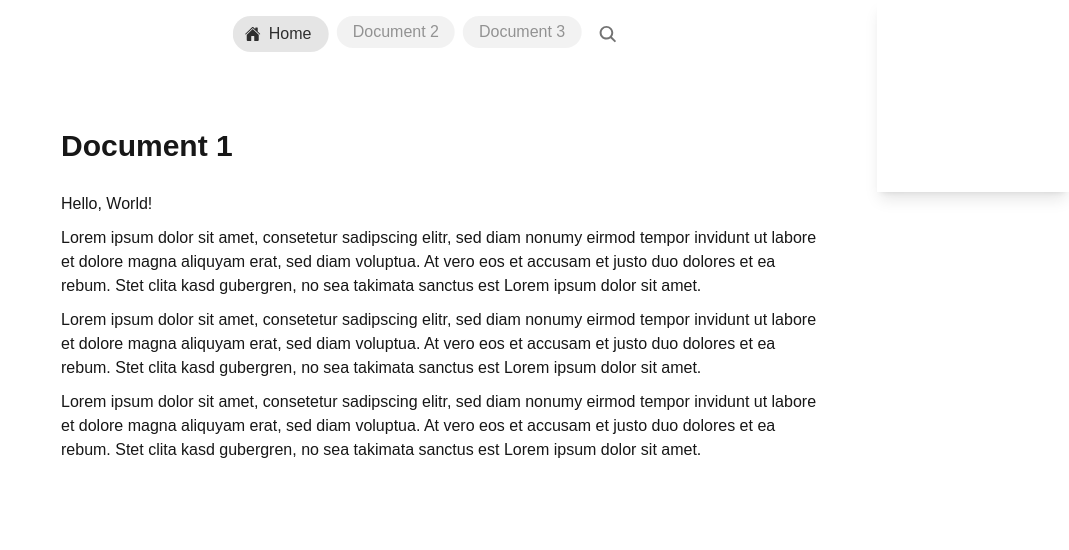
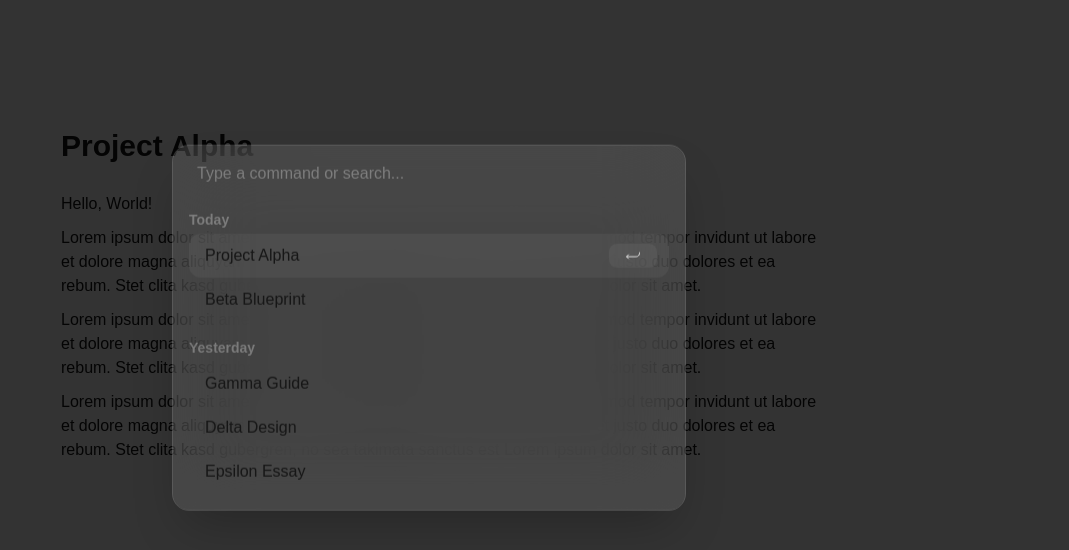
Before and after one commit to Johann-Haslinger/scriptum, a Next.js app: page /editor in a window 1280 px wide. Both pictures are taken after a click on the button 818 px from the left and 34 px from the top of the page. Shown: the top 550 px of the page, without its empty margins (211-1280 px from the left). Built offline with nearby package versions, Linux system fonts and the light colour scheme.

Commit message:
chore: add updatedAt field to Document interface and enhance command menu state management

```diff
--- a/package.json
+++ b/package.json
@@ -13,6 +13,7 @@
     "@dnd-kit/modifiers": "^9.0.0",
     "@dnd-kit/sortable": "^10.0.0",
     "@supabase/supabase-js": "^2.49.1",
+    "date-fns": "^4.1.0",
     "framer-motion": "^12.4.10",
     "lucide-react": "^0.477.0",
     "next": "15.2.1",
--- a/src/components/CommandMenu.tsx
+++ b/src/components/CommandMenu.tsx
@@ -1,48 +1,176 @@
+import { compareDesc, format, isToday, isYesterday, parseISO } from "date-fns";
 import { AnimatePresence, motion } from "framer-motion";
-import { useEffect } from "react";
-import { useCommandMenuUIStore } from "../store";
+import { PropsWithChildren, useEffect, useRef } from "react";
+import { IoClose, IoReturnDownBack } from "react-icons/io5";
+import { useOutsideClick } from "../hooks";
+import { useCommandMenuUIStore, useDocumentsStore, useDocumentsUIStore } from "../store";
+import { Document } from "../types";
 
 const CommandMenu = () => {
-  const isVisible = useCommandMenuUIStore((state) => state.isCommandMenuOpen);
-
-  const commandMenuVariants = {
-    hidden: {
-      opacity: 0,
-      scale: 0,
-    },
-    visible: {
-      opacity: 1,
-      scale: 1,
-    },
-  };
+  const { isCommandMenuOpen, searchQuery } = useCommandMenuUIStore();
 
   useCommandMenuKeyboardNavigation();
+  useDocumentFocus();
+  useSearchQueryReset();
 
   return (
-    <AnimatePresence>
-      {isVisible && (
-        <motion.div
-          variants={commandMenuVariants}
-          initial="hidden"
-          animate="visible"
-          exit="hidden"
-          className="absolute top-0 right-0 w-48 h-48 bg-white shadow-lg"
-        ></motion.div>
-      )}
-    </AnimatePresence>
+    <div>
+      <BackgroundOverlay />
+      <AnimatePresence>
+        {isCommandMenuOpen && (
+          <CommandMenuWrapper>
+            <CommandMenuInput />
+            {searchQuery ? <ResultsList /> : <RecentDocumentList />}
+          </CommandMenuWrapper>
+        )}
+      </AnimatePresence>
+    </div>
   );
 };
 
 export default CommandMenu;
 
+const CommandMenuInput = () => {
+  const { searchQuery, setSearchQuery, focusedDocumentId, setIsCommandMenuOpen } = useCommandMenuUIStore();
+  const focusedDocumentName = useDocumentsStore((state) => {
+    const doc = state.documents.find((doc) => doc.id === focusedDocumentId);
+    return doc?.name;
+  });
+  const inputRef = useRef<HTMLInputElement>(null);
+
+  useInitialFocus(inputRef);
+
+  return (
+    <div className="flex pt-4 pb-2 justify-between items-center px-4 xl:pl-6 w-full">
+      <div>
+        <input
+          ref={inputRef}
+          value={searchQuery}
+          onChange={(e) => setSearchQuery(e.target.value)}
+          className="w-full outline-none placeholder:text-white/30"
+          placeholder="Type a command or search..."
+        />
+        {focusedDocumentName && searchQuery.length > 0 && (
+          <div className="absolute top-[12px] flex line-clamp-1 left-0 px-6">
+            <div className="py-1">{searchQuery}</div>
+            <div className="opacity-60 bg-white/5 pr-2 rounded-lg py-1">
+              {focusedDocumentName.toLocaleLowerCase().startsWith(searchQuery.toLocaleLowerCase()) &&
+                focusedDocumentName.slice(searchQuery.length)}
+              – Open
+            </div>
+          </div>
+        )}
+      </div>
+      {searchQuery.length > 0 && (
+        <button
+          onClick={() => setIsCommandMenuOpen(false)}
+          className="bg-white/25 text-black/60 rounded-full p-1 flex justify-between"
+        >
+          <IoClose />
+        </button>
+      )}
+    </div>
+  );
+};
+
+const useSearchQueryReset = () => {
+  const { isCommandMenuOpen, setSearchQuery } = useCommandMenuUIStore();
+
+  useEffect(() => {
+    if (!isCommandMenuOpen) setSearchQuery("");
+  }, [isCommandMenuOpen, setSearchQuery]);
+};
+
+const ResultsList = () => {
+  const documents = useSearchResults();
+
+  return (
+    <ul className="px-4 mt-2 pb-4 w-full">
+      {documents.map((doc) => (
+        <DocumentItem key={doc.id} document={doc} />
+      ))}
+      {documents.length === 0 && <div className="w-full px-3 py-2.5">No results found</div>}
+    </ul>
+  );
+};
+
+const useSearchResults = () => {
+  const { searchQuery } = useCommandMenuUIStore();
+  const documents = useDocumentsStore((state) => state.documents);
+
+  return documents.filter((doc) => doc.name.toLowerCase().includes(searchQuery.toLowerCase()));
+};
+
+const RecentDocumentList = () => {
+  const documents = useDocumentsStore((state) => state.documents);
+  const groupedDocs = groupAndSortDocuments(documents);
+
+  return (
+    <ul className="px-4 pb-4 w-full">
+      {Object.entries(groupedDocs).map(([date, docs]) => (
+        <div key={date} className="mt-4">
+          <div className="text-sm text-white/30 mb-1 font-semibold">{date}</div>
+          <ul>
+            {docs.map((doc) => (
+              <DocumentItem key={doc.id} document={doc} />
+            ))}
+          </ul>
+        </div>
+      ))}
+    </ul>
+  );
+};
+
+const DocumentItem = ({ document }: { document: Document }) => {
+  const { name, id } = document;
+  const { searchQuery, focusedDocumentId, setFocusedDocumentId, setIsCommandMenuOpen } = useCommandMenuUIStore();
+  const { setCurrentDocument } = useDocumentsUIStore();
+  const isFocused = focusedDocumentId === id;
+
+  const openDocument = () => {
+    setCurrentDocument(id);
+    setIsCommandMenuOpen(false);
+  };
+
+  const highlightedName = name.split(new RegExp(`(${searchQuery})`, "gi")).map((part, index) => (
+    <span key={index} style={{ opacity: part.toLowerCase() === searchQuery.toLowerCase() ? "inherit" : "0.5" }}>
+      {part}
+    </span>
+  ));
+
+  return (
+    <div
+      onClick={openDocument}
+      onMouseEnter={() => setFocusedDocumentId(id)}
+      className={` ${isFocused && "bg-white/5 rounded-xl"} flex justify-between w-full px-3 pl-4 py-2.5`}
+    >
+      <p>{searchQuery.length == 0 ? name : highlightedName}</p>
+      {isFocused && (
+        <div className=" px-4 py-1 rounded-lg bg-white/5  text-white/80">
+          <IoReturnDownBack />
+        </div>
+      )}
+    </div>
+  );
+};
+
 const useCommandMenuKeyboardNavigation = () => {
-  const { isCommandMenuOpen, setIsCommandMenuOpen } = useCommandMenuUIStore();
+  const { isCommandMenuOpen, setIsCommandMenuOpen, focusedDocumentId } = useCommandMenuUIStore();
+  const { setCurrentDocument, setDocumentOpen } = useDocumentsUIStore();
 
   useEffect(() => {
     const handleKeyDown = (event: KeyboardEvent) => {
       if (event.key === "k" && event.metaKey) {
         setIsCommandMenuOpen(true);
-      } else if (event.key === "Escape" && isCommandMenuOpen) {
+      }
+
+      if (!isCommandMenuOpen) return;
+
+      if (event.key === "Escape") {
+        setIsCommandMenuOpen(false);
+      } else if ((event.key === "Enter" || event.key === "Tab") && focusedDocumentId) {
+        setCurrentDocument(focusedDocumentId);
+        setDocumentOpen(focusedDocumentId, true);
         setIsCommandMenuOpen(false);
       }
     };
@@ -51,5 +179,135 @@ const useCommandMenuKeyboardNavigation = () => {
     return () => {
       window.removeEventListener("keydown", handleKeyDown);
     };
-  }, [isCommandMenuOpen, setIsCommandMenuOpen]);
+  }, [isCommandMenuOpen, setIsCommandMenuOpen, focusedDocumentId, setCurrentDocument]);
 };
+
+const BackgroundOverlay = () => {
+  const isVisible = useCommandMenuUIStore((state) => state.isCommandMenuOpen);
+
+  return (
+    <AnimatePresence>
+      {isVisible && (
+        <motion.div
+          initial={{ opacity: 0 }}
+          animate={{ opacity: 0.8 }}
+          exit={{ opacity: 0 }}
+          className="fixed top-0 left-0 w-full h-full bg-black z-10"
+        />
+      )}
+    </AnimatePresence>
+  );
+};
+
+const CommandMenuWrapper = ({ children }: PropsWithChildren) => {
+  const commandMenuRef = useRef<HTMLDivElement>(null);
+  const { setIsCommandMenuOpen } = useCommandMenuUIStore();
+
+  const commandMenuVariants = {
+    hidden: {
+      opacity: 0,
+      y: 60,
+    },
+    visible: {
+      opacity: 1,
+      scale: 1,
+      y: 0,
+    },
+  };
+
+  const transition = { type: "spring", duration: 0.4, bounce: 0.15 };
+
+  useOutsideClick(commandMenuRef, () => setIsCommandMenuOpen(false));
+
+  return (
+    <motion.div
+      ref={commandMenuRef}
+      transition={transition}
+      variants={commandMenuVariants}
+      initial="hidden"
+      animate="visible"
+      exit="hidden"
+      className="absolute top-1/3 -translate-y-1/3 z-40 left-1/2 -translate-x-1/2 w-1/2 xl:w-2/5 2xl:w-1/3 h-fit bg-white/10 rounded-2xl backdrop-blur-2xl outline outline-white/20 shadow-2xl"
+    >
+      {children}
+    </motion.div>
+  );
+};
+
+const useInitialFocus = (ref: React.RefObject<HTMLInputElement | null>) => {
+  useEffect(() => {
+    ref.current?.focus();
+  }, [ref]);
+};
+
+const groupAndSortDocuments = (documents: Document[]) => {
+  const sortedDocs = [...documents].sort((a, b) => compareDesc(parseISO(a.updatedAt), parseISO(b.updatedAt)));
+
+  return sortedDocs.reduce<Record<string, Document[]>>((groups, doc) => {
+    const date = parseISO(doc.updatedAt);
+    let key = format(date, "yyyy-MM-dd");
+
+    if (isToday(date)) key = "Today";
+    else if (isYesterday(date)) key = "Yesterday";
+    else if (date.getMonth() === new Date().getMonth() - 1) key = "Last 30 days";
+    else return groups;
+
+    if (!groups[key]) groups[key] = [];
+    groups[key].push(doc);
+
+    return groups;
+  }, {});
+};
+
+const useDocumentFocus = () => {
+  const { focusedDocumentId, setFocusedDocumentId, isCommandMenuOpen } = useCommandMenuUIStore();
+  const documents = useVisibleDocuments();
+
+  useEffect(() => {
+    if (!isCommandMenuOpen) {
+      setFocusedDocumentId(null);
+    }
+  }, [isCommandMenuOpen, setFocusedDocumentId]);
+
+  useEffect(() => {
+    if (!focusedDocumentId && documents.length > 0) {
+      setFocusedDocumentId(documents[0].id);
+    }
+  }, [documents, focusedDocumentId, setFocusedDocumentId]);
+
+  useEffect(() => {
+    if (focusedDocumentId && !documents.find((doc) => doc.id === focusedDocumentId)) {
+      setFocusedDocumentId(documents.length > 0 ? documents[0].id : null);
+    }
+  }, [documents, focusedDocumentId, setFocusedDocumentId]);
+
+  const handleKeyDown = (event: KeyboardEvent) => {
+    if (event.key === "ArrowDown") {
+      const currentIndex = documents.findIndex((doc) => doc.id === focusedDocumentId);
+      const nextIndex = (currentIndex + 1) % documents.length;
+      setFocusedDocumentId(documents[nextIndex].id);
+    } else if (event.key === "ArrowUp") {
+      const currentIndex = documents.findIndex((doc) => doc.id === focusedDocumentId);
+      const prevIndex = (currentIndex - 1 + documents.length) % documents.length;
+      setFocusedDocumentId(documents[prevIndex].id);
+    }
+  };
+
+  useEffect(() => {
+    window.addEventListener("keydown", handleKeyDown);
+    return () => {
+      window.removeEventListener("keydown", handleKeyDown);
+    };
+  }, [documents, focusedDocumentId, setFocusedDocumentId]);
+};
+
+const useVisibleDocuments = () => {
+  const documents = useDocumentsStore((state) => state.documents);
+  const { searchQuery } = useCommandMenuUIStore();
+
+  return documents
+    .filter((doc) => doc.name.toLowerCase().includes(searchQuery.toLowerCase()))
+    .sort((a, b) => {
+      return compareDesc(parseISO(a.updatedAt), parseISO(b.updatedAt));
+    });
+};
--- a/src/components/DocumentsTabBar.tsx
+++ b/src/components/DocumentsTabBar.tsx
@@ -8,15 +8,23 @@ import { Tooltip } from "./tooltip";
 
 const DocumentsTabBar = () => {
   const openDocuments = useOpenDocuments();
-  const isVisible = useBlockEditorState() === BlockEditorState.VIEWING;
+  const { isCommandMenuOpen } = useCommandMenuUIStore();
+  const isVisible = useBlockEditorState() === BlockEditorState.VIEWING && !isCommandMenuOpen;
+
+  const tabBarVariants = {
+    hidden: { y: -16, opacity: 0, scale: 0.9 },
+    visible: { y: 0, opacity: 1, scale: 1 },
+  };
 
   return (
+    <AnimatePresence>
+      {isVisible && (
         <motion.div
-      animate={{
-        opacity: isVisible ? 1 : 0,
-        scale: isVisible ? 1 : 0.8,
-      }}
-      className="fixed select-none z-[200] flex top-4 w-fit left-1/2 transform -translate-x-1/2"
+          variants={tabBarVariants}
+          initial="hidden"
+          animate="visible"
+          exit="hidden"
+          className="fixed select-none z-5 flex top-4 w-fit left-1/2 transform -translate-x-1/2"
         >
           <RootDocumentTab />
           {openDocuments.length > 0 && (
@@ -28,6 +36,8 @@ const DocumentsTabBar = () => {
           )}
           <AddTabButton />
         </motion.div>
+      )}
+    </AnimatePresence>
   );
 };
 
--- a/src/components/edit-blocks-menu/EditBlocksMenu.tsx
+++ b/src/components/edit-blocks-menu/EditBlocksMenu.tsx
@@ -7,6 +7,7 @@ import { useEditMenuUIStore } from "../../store/editMenuUIStore";
 import { Block, BlockEditorState, BlockType, EditOption, EditOptionName } from "../../types";
 import EditMenuWrapper from "./EditMenuWrapper";
 import EditOptionCell from "./EditOptionCell";
+
 const allEditOptions: EditOption[] = [
   {
     name: EditOptionName.AI,
--- a/src/store/commandMenuUIStore.ts
+++ b/src/store/commandMenuUIStore.ts
@@ -3,9 +3,17 @@ import { create } from "zustand";
 type CommandMenuUIStore = {
   isCommandMenuOpen: boolean;
   setIsCommandMenuOpen: (isOpen: boolean) => void;
+  searchQuery: string;
+  setSearchQuery: (value: string) => void;
+  focusedDocumentId: string | null;
+  setFocusedDocumentId: (id: string | null) => void;
 };
 
 export const useCommandMenuUIStore = create<CommandMenuUIStore>((set) => ({
   isCommandMenuOpen: false,
   setIsCommandMenuOpen: (isOpen) => set({ isCommandMenuOpen: isOpen }),
+  searchQuery: "",
+  setSearchQuery: (value) => set({ searchQuery: value }),
+  focusedDocumentId: null,
+  setFocusedDocumentId: (id) => set({ focusedDocumentId: id }),
 }));
--- a/src/store/documentsStore.ts
+++ b/src/store/documentsStore.ts
@@ -12,16 +12,29 @@ export const useDocumentsStore = create<DocumentsStore>((set) => {
   const initialDocuments: Document[] = [
     {
       id: "1",
-      name: "Document 1",
+      name: "Project Alpha",
       type: "root",
+      updatedAt: new Date().toISOString(),
     },
     {
       id: "2",
-      name: "Document 2",
+      name: "Beta Blueprint",
+      updatedAt: new Date().toISOString(),
     },
     {
       id: "3",
-      name: "Document 3",
+      name: "Gamma Guide",
+      updatedAt: new Date(Date.now() - 1 * 24 * 60 * 60 * 1000).toISOString(),
+    },
+    {
+      id: "4",
+      name: "Delta Design",
+      updatedAt: new Date(Date.now() - 1 * 24 * 60 * 60 * 1000).toISOString(),
+    },
+    {
+      id: "5",
+      name: "Epsilon Essay",
+      updatedAt: new Date(Date.now() - 1 * 24 * 60 * 60 * 1000).toISOString(),
     },
   ];
   return {
--- a/src/types/document.ts
+++ b/src/types/document.ts
@@ -1,5 +1,6 @@
 export interface Document {
   id: string;
   name: string;
+  updatedAt: string;
   type?: string;
 }
```
Also changed, not shown: 1 other file (tests, documents, lock files or other folders). Lines whose indentation alone changed are shown as unchanged.
